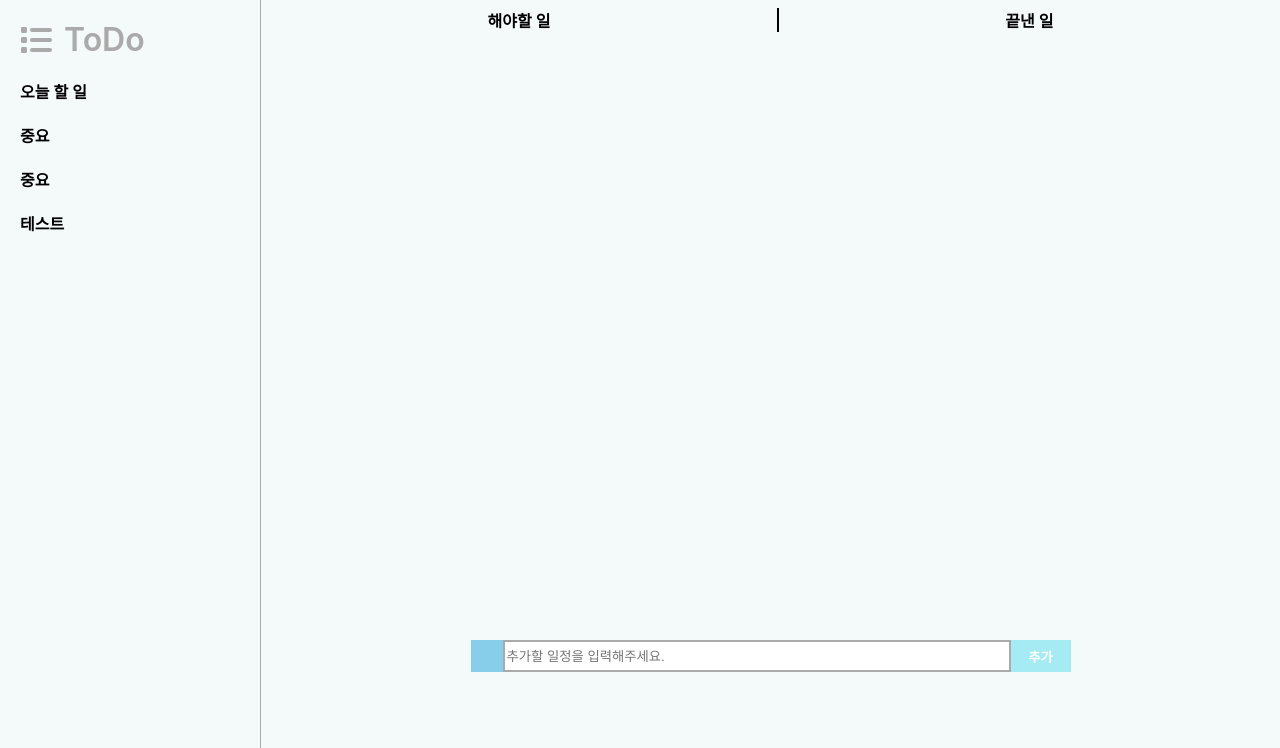
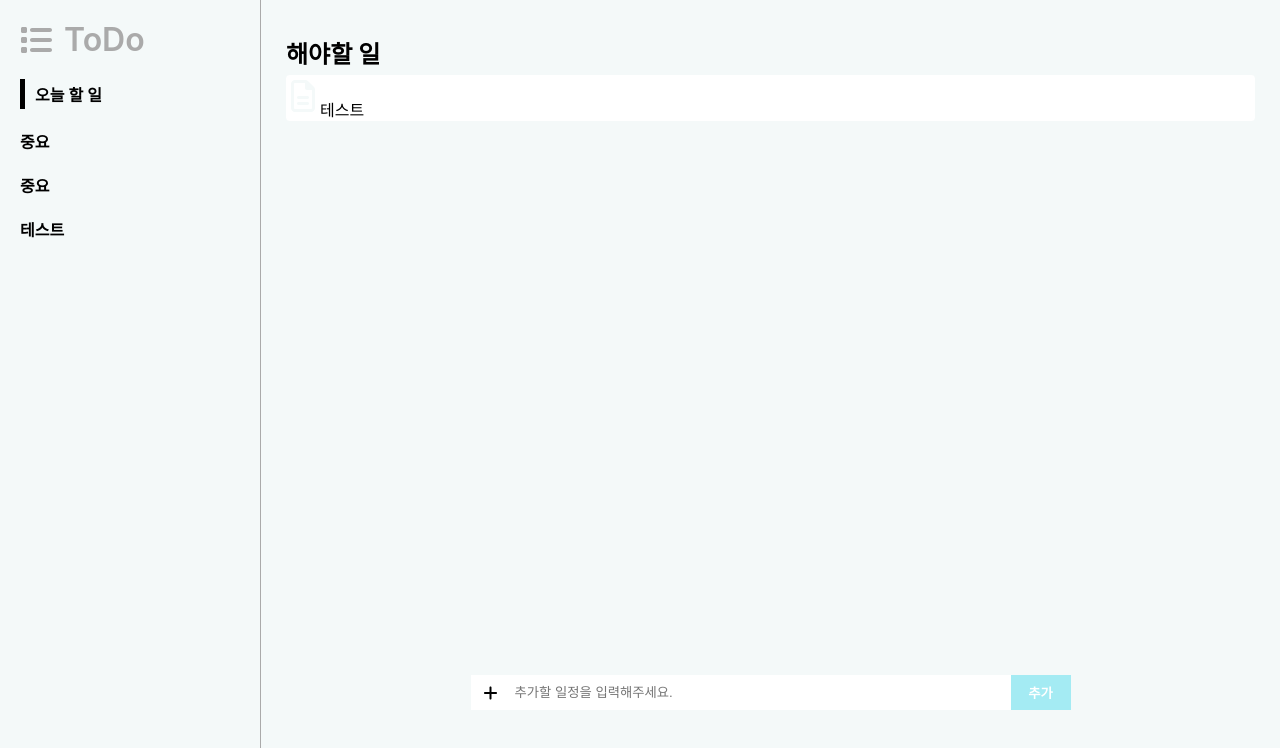
Before and after one commit to bluebear1106/React-ToDo, a React (Create React App) app: page / in a window 1280 px wide. Shown: the top 748 px of the page. Built offline with nearby package versions, Linux system fonts and the light colour scheme.

Commit message:
레이아웃 수정

```diff
--- a/package.json
+++ b/package.json
@@ -4,6 +4,7 @@
   "private": true,
   "dependencies": {
     "@fortawesome/fontawesome-svg-core": "^6.1.1",
+    "@fortawesome/free-regular-svg-icons": "^6.1.1",
     "@fortawesome/free-solid-svg-icons": "^6.1.1",
     "@fortawesome/react-fontawesome": "^0.1.18",
     "@testing-library/jest-dom": "^5.16.4",
--- a/src/components/ListAddBar.jsx
+++ b/src/components/ListAddBar.jsx
@@ -1,43 +1,58 @@
 import React from "react";
 import styled from "styled-components";
 import Colors from "../colors/colors";
+import { FontAwesomeIcon } from "../../node_modules/@fortawesome/react-fontawesome/index";
+import { faPlus } from "../../node_modules/@fortawesome/free-solid-svg-icons/index";
 
 const StyledBox = styled.div`
-    height: 32px;
+    background: white;
+    width: 600px;
+    height: 35px;
     display: flex;
-    align-items: stretch;
+    align-items: center;
     justify-content: center;
+    margin: auto;
 `;
 
-const StyledDiv = styled.div`
-    width: 32px;
-    background: skyblue;
+const StyledIcon = styled(FontAwesomeIcon)`
+    width: 35px;
+    padding: 2px;
 `;
 
 const StyledInput = styled.input`
-    width: 500px;
+    //width: 500px;
+    flex-grow: 2;
+    align-self: stretch;
     background: White;
-    border: 2px solid ${Colors.AAAAAA};
+    border: none;
     outline: none;
+    margin-left: 5px;
+    padding: 0;
+
     &:focus {
-        border: 2px solid ${Colors.A4EBF3};
+        //border: 1px solid ${Colors.A4EBF3};
     }
 `;
 
 const StyledButton = styled.button`
     background: ${Colors.A4EBF3};
+    align-self: stretch;
     width: 60px;
     outline: none;
     border: none;
     font-weight: bold;
     color: white;
+
+    &:hover {
+        background: ${Colors.CCF2F4};
+    }
 `;
 
 const ListAddBar = () => {
     return (
         <>
             <StyledBox>
-                <StyledDiv />
+                <StyledIcon icon={faPlus} size="1x" />
                 <StyledInput
                     type="text"
                     placeholder="추가할 일정을 입력해주세요."
--- a/src/components/NavigationBar.jsx
+++ b/src/components/NavigationBar.jsx
@@ -28,9 +28,28 @@ const StyledNavItem = styled.div`
     font-weight: 600;
     margin: 20px 20px 20px 20px;
 
-    &:hover {
+    .box {
+        width: 5px;
+        height: 30px;
+        margin-right: 10px;
+        background: black;
+        display: inline-block;
+        vertical-align: middle;
+    }
+
+    &:hover .box {
         color: ${Colors.AAAAAA};
         cursor: pointer;
+    }
+    .active {
+        background: skyblue;
+        display: inline-block;
+        vertical-align: middle;
+    }
+
+    .text {
+        display: inline-block;
+        vertical-align: middle;
     }
 `;
 
@@ -41,7 +60,10 @@ const NavigaionBar = () => {
                 <FontAwesomeIcon icon={faList} size="2x" />
                 <span>ToDo</span>
             </StyledNavHeader>
-            <StyledNavItem>오늘 할 일</StyledNavItem>
+            <StyledNavItem>
+                <div className="box"></div>
+                <div className="text">오늘 할 일</div>
+            </StyledNavItem>
             <StyledNavItem>중요</StyledNavItem>
             <StyledNavItem>중요</StyledNavItem>
             <StyledNavItem>테스트</StyledNavItem>
--- a/src/components/ToDoHeader.jsx
+++ b/src/components/ToDoHeader.jsx
@@ -2,27 +2,17 @@ import React from "react";
 import styled from "styled-components";
 import Colors from "../colors/colors";
 
-const StyledHeader = styled.div`
+const StyledHeaderBox = styled.div`
     height: 40px;
     background: ${Colors.F4F9F9};
-    display: flex;
-    justify-content: space-evenly;
-    align-items: center;
     font-weight: 600;
-
-    .right {
-        border-right: 1px solid black;
-    }
-
-    .left {
-        border-left: 1px solid black;
-    }
 `;
 
-const StyledHeaderButton = styled.div`
-    flex-grow: 1;
+const StyledHeader = styled.div`
+    margin: 35px 25px 25px 25px;
+    font-size: 24px;
     background: ${Colors.F4F9F9};
-    text-align: center;
+    text-align: left;
     &:hover {
         color: ${Colors.AAAAAA};
     }
@@ -30,10 +20,9 @@ const StyledHeaderButton = styled.div`
 
 const ToDoHeader = () => {
     return (
-        <StyledHeader>
-            <StyledHeaderButton className="right">해야할 일</StyledHeaderButton>
-            <StyledHeaderButton className="left">끝낸 일</StyledHeaderButton>
-        </StyledHeader>
+        <StyledHeaderBox>
+            <StyledHeader>해야할 일</StyledHeader>
+        </StyledHeaderBox>
     );
 };
 
--- a/src/components/ToDoList.jsx
+++ b/src/components/ToDoList.jsx
@@ -1,12 +1,41 @@
 import React from "react";
 import styled from "styled-components";
+import Colors from "../colors/colors";
+import { FontAwesomeIcon } from "../../node_modules/@fortawesome/react-fontawesome/index";
+import { faFileAlt } from "../../node_modules/@fortawesome/free-regular-svg-icons/index";
 
 const StyledListBox = styled.div`
     height: 600px;
+    display: flex;
+    flex-direction: column;
+    align-items: stretch;
+`;
+
+const StyledListItem = styled.div`
+    margin: 0px 25px;
+    border-radius: 4px;
+    background: white;
+
+    .icon {
+        margin: 5px;
+        color: ${Colors.F4F9F9};
+    }
+
+    .text {
+        display: inline-block;
+        vertical-align: middle;
+    }
 `;
 
 const ToDoList = () => {
-    return <StyledListBox />;
+    return (
+        <StyledListBox>
+            <StyledListItem>
+                <FontAwesomeIcon className="icon" icon={faFileAlt} size="2x" />
+                <div className="text">테스트</div>
+            </StyledListItem>
+        </StyledListBox>
+    );
 };
 
 export default ToDoList;
```
Also changed, not shown: 1 other file (tests, documents, lock files or other folders).
